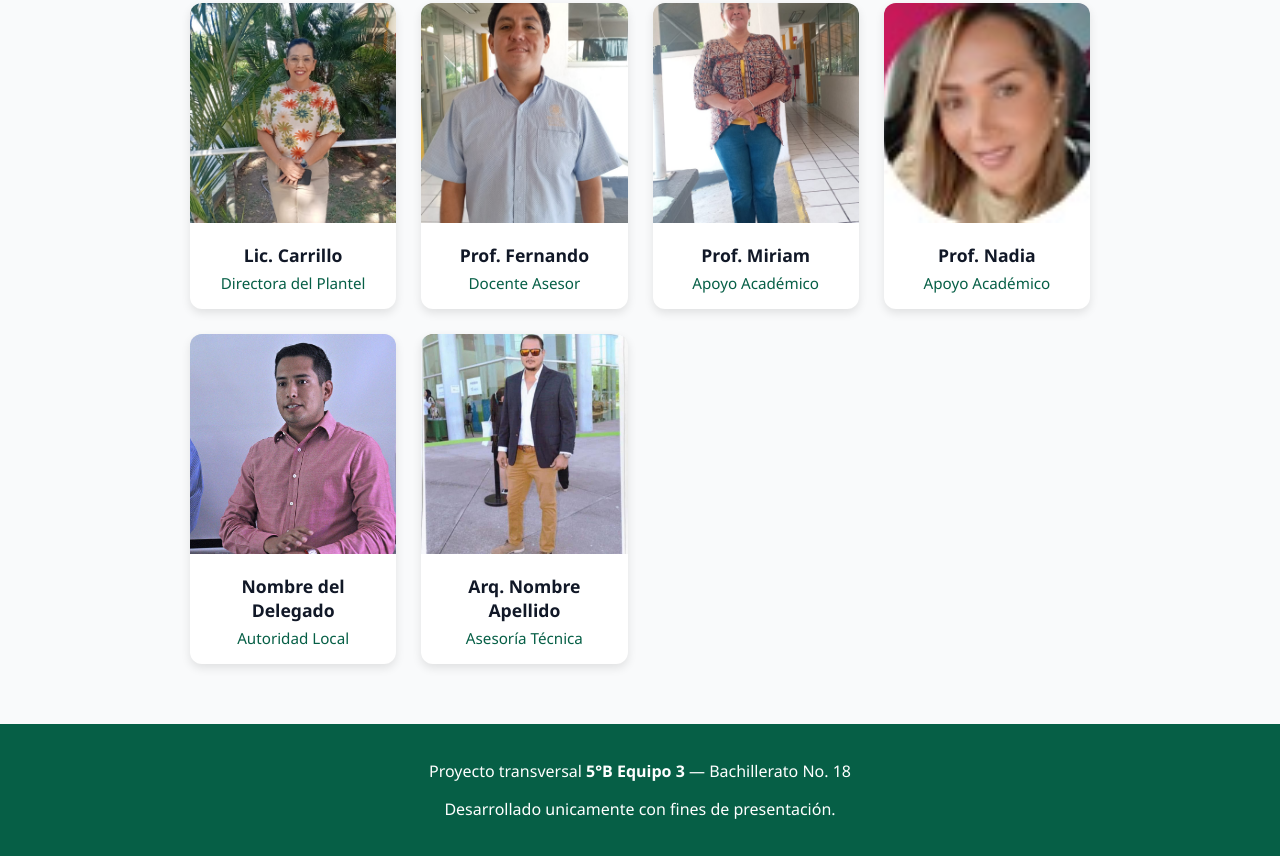
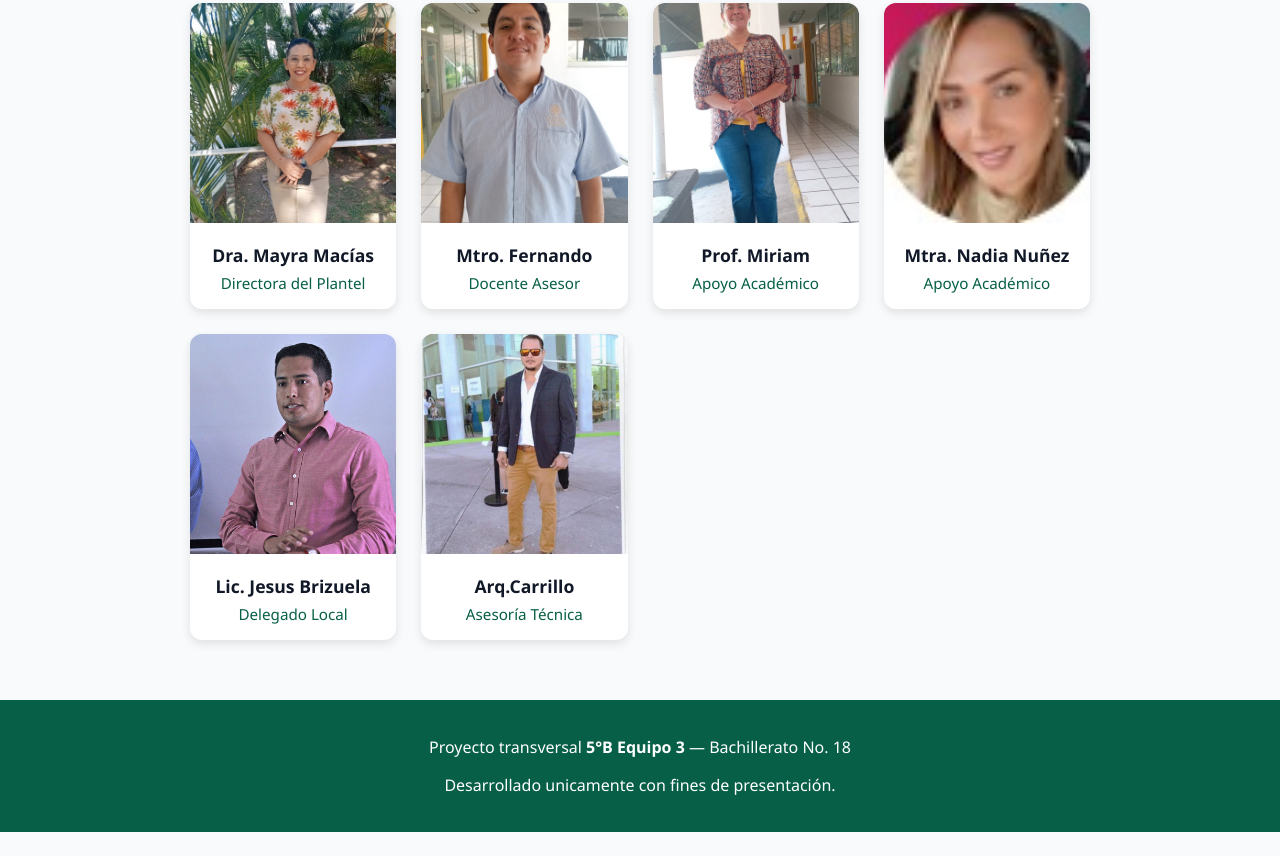
Before and after one commit to Chilakil2/Trabajando-en-nuestro-entorno, a plain HTML site: page index.html in a window 1280 px wide. Shown: the part 3309-4165 px from the top of the page. After the commit the page ends 4141 px from the top, so only its background shows below. Drawn offline with Linux system fonts and the light colour scheme.

Commit message:
Update index.html

```diff
--- a/index.html
+++ b/index.html
@@ -3,7 +3,7 @@
 <head>
   <meta charset="UTF-8">
   <meta name="viewport" content="width=device-width, initial-scale=1.0">
-  <title>GESTIÓN 9-05-2025 | Conservación Ambiental</title>
+  <title>Prevención de la contaminación | Conservación Ambiental</title>
 
   <link rel="icon" href="favicon.png" type="image/png">
 
@@ -252,7 +252,7 @@
         <div class="team-card">
             <img src="Directora.jpg" alt="Directora" class="team-img">
             <div class="team-info">
-                <span class="team-name">Lic. Carrillo</span>
+                <span class="team-name">Dra. Mayra Macías</span>
                 <span class="team-role">Directora del Plantel</span>
             </div>
         </div>
@@ -260,7 +260,7 @@
         <div class="team-card">
             <img src="Maestrofernando.jpg" alt="Maestro Fernando" class="team-img">
             <div class="team-info">
-                <span class="team-name">Prof. Fernando</span>
+                <span class="team-name">Mtro. Fernando</span>
                 <span class="team-role">Docente Asesor</span>
             </div>
         </div>
@@ -276,7 +276,7 @@
         <div class="team-card">
             <img src="MaestraNadia.jpg" alt="Maestra Nadia" class="team-img">
             <div class="team-info">
-                <span class="team-name">Prof. Nadia</span>
+                <span class="team-name">Mtra. Nadia Nuñez</span>
                 <span class="team-role">Apoyo Académico</span>
             </div>
         </div>
@@ -284,15 +284,15 @@
         <div class="team-card">
             <img src="Delegado.jpeg" alt="Delegado" class="team-img">
             <div class="team-info">
-                <span class="team-name">Nombre del Delegado</span>
-                <span class="team-role">Autoridad Local</span>
+                <span class="team-name">Lic. Jesus Brizuela</span>
+                <span class="team-role">Delegado Local</span>
             </div>
         </div>
 
         <div class="team-card">
             <img src="Arquitecto.jpg" alt="Arquitecto" class="team-img">
             <div class="team-info">
-                <span class="team-name">Arq. Nombre Apellido</span>
+                <span class="team-name">Arq.Carrillo</span>
                 <span class="team-role">Asesoría Técnica</span>
             </div>
         </div>
```
